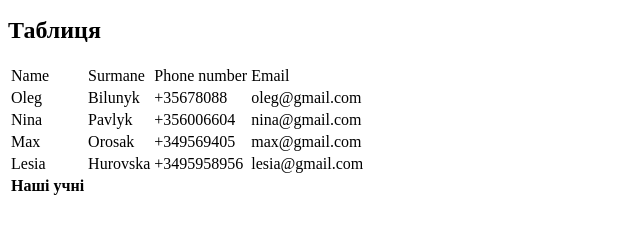
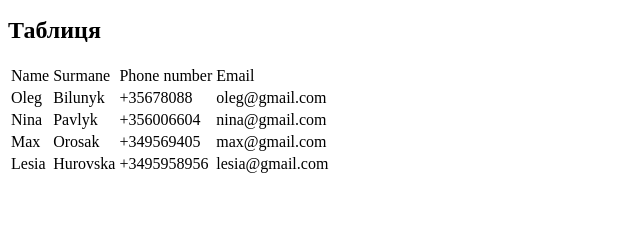
Before and after one commit to IT-Cluster-Academy-FWD/fwdo-2-intro-hml-alpha, a plain HTML site: page team/nadia.html in a window 1280 px wide. Shown: the part 283-516 px from the top of the page, without its empty margins (0-640 px from the left). Drawn offline with Linux system fonts and the light colour scheme.

Commit message:
Added change from teacher

```diff
--- a/team/nadia.html
+++ b/team/nadia.html
@@ -29,14 +29,13 @@
     <h1>Надія Шутак</h1>
     <p>Вивчаю верстку сайтів</p>
     <h2>Таблиця</h2>
+
     <table>
       <thead>
-        <tr>
         <td>Name</td>
         <td>Surmane</td>
         <td>Phone number</td>
         <td>Email</td>
-        </tr>
       </thead>
       <tbody>
       <tr>
@@ -64,13 +63,6 @@
         <td>lesia@gmail.com</td>
       </tr>
       </tbody>
-      <tfoot>
-        <tr>
-          <th>
-            Наші учні
-          </th>
-        </tr>
-      </tfoot>
     </table>
   </main>
 </body>
```
Lines whose indentation alone changed are shown as unchanged.
